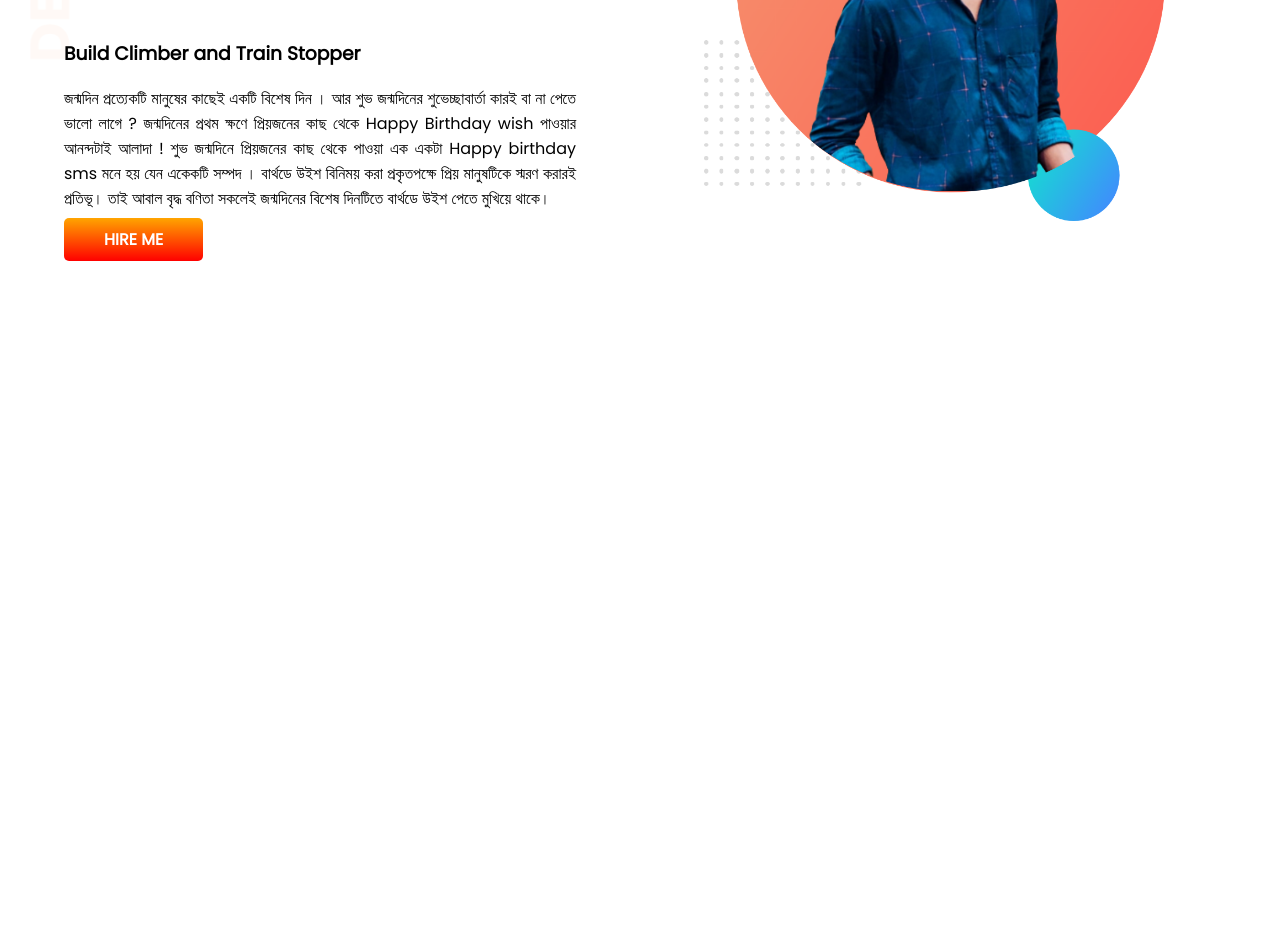
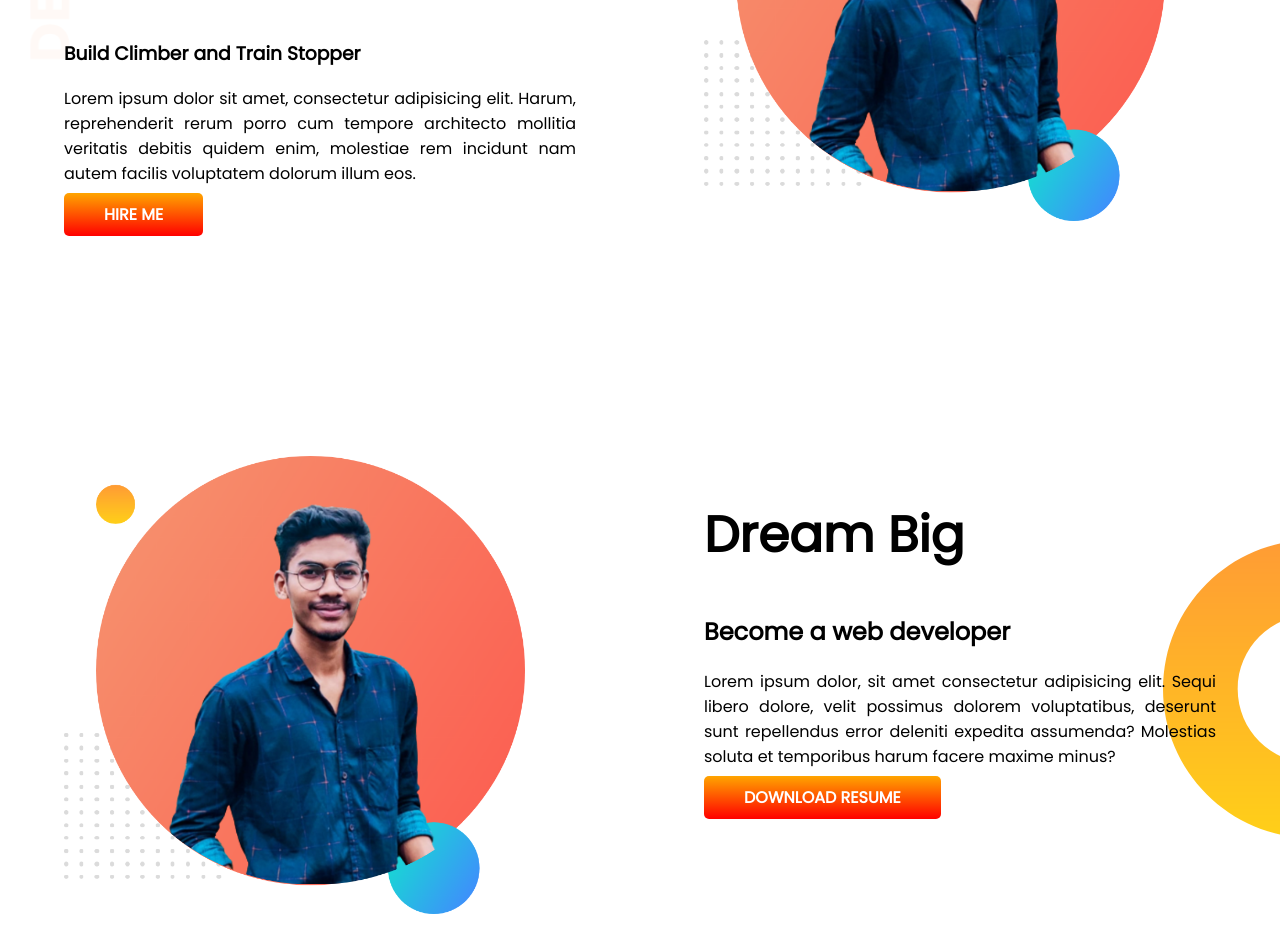
Before and after one commit to Jahirul07/developer-protfolio, a plain HTML site: page index.html in a window 1280 px wide. Shown: the part 300-1252 px from the top of the page. Before the commit the page ends 800 px from the top, so only its background shows below. Drawn offline with Linux system fonts and the light colour scheme.

Commit message:
dream big

```diff
--- a/index.html
+++ b/index.html
@@ -20,13 +20,10 @@
         <h1><span class="orange-color">Jahirul Islam</span> World!</h1>
         <h3>Build Climber and Train Stopper</h3>
         <p>
-          জন্মদিন প্রত্যেকটি মানুষের কাছেই একটি বিশেষ দিন । আর শুভ জন্মদিনের
-          শুভেচ্ছাবার্তা কারই বা না পেতে ভালো লাগে ? জন্মদিনের প্রথম ক্ষণে
-          প্রিয়জনের কাছ থেকে Happy Birthday wish পাওয়ার আনন্দটাই আলাদা ! শুভ
-          জন্মদিনে প্রিয়জনের কাছ থেকে পাওয়া এক একটা Happy birthday sms মনে হয়
-          যেন একেকটি সম্পদ । বার্থডে উইশ বিনিময় করা প্রকৃতপক্ষে প্রিয়
-          মানুষটিকে স্মরণ করারই প্রতিভূ। তাই আবাল বৃদ্ধ বণিতা সকলেই জন্মদিনের
-          বিশেষ দিনটিতে বার্থডে উইশ পেতে মুখিয়ে থাকে।
+          Lorem ipsum dolor sit amet, consectetur adipisicing elit. Harum,
+          reprehenderit rerum porro cum tempore architecto mollitia veritatis
+          debitis quidem enim, molestiae rem incidunt nam autem facilis
+          voluptatem dolorum illum eos.
         </p>
         <a
           class="link-button"
@@ -39,5 +36,21 @@
         <img src="images/my-bg1.png" alt="" />
       </div>
     </section>
+    <section class="dream-big">
+      <div class="half-width">
+        <img src="images/my-bg1.png" alt="" srcset="" />
+      </div>
+      <div class="half-width">
+        <h1>Dream Big</h1>
+        <h2>Become a web developer</h2>
+        <p>
+          Lorem ipsum dolor, sit amet consectetur adipisicing elit. Sequi libero
+          dolore, velit possimus dolorem voluptatibus, deserunt sunt repellendus
+          error deleniti expedita assumenda? Molestias soluta et temporibus
+          harum facere maxime minus?
+        </p>
+        <a target="_blank" class="link-button" href="#">DOWNLOAD RESUME</a>
+      </div>
+    </section>
   </body>
 </html>
--- a/style.css
+++ b/style.css
@@ -16,6 +16,7 @@ p {
   display: flex;
   background-image: url(images/top-banner.png);
   background-repeat: no-repeat;
+  margin-bottom: 100px;
 }
 .half-width {
   width: 50%;
@@ -32,3 +33,9 @@ p {
   border-radius: 5px;
   font-weight: 700;
 }
+.dream-big {
+  display: flex;
+  background-image: url(images/dream-bg.png);
+  background-repeat: no-repeat;
+  background-position: right;
+}
```
